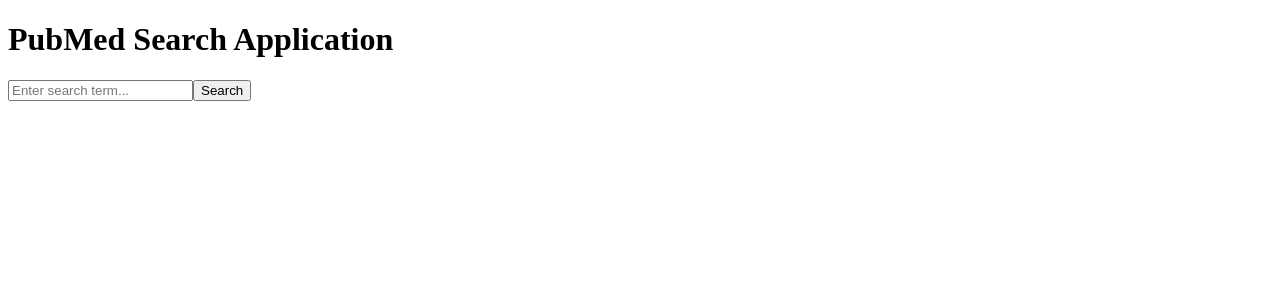
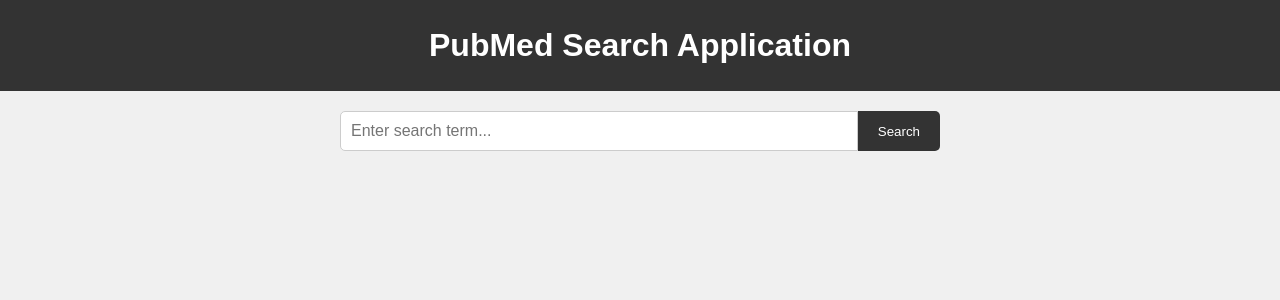
Before and after one commit to vivekdhameliya2/yale, a React (Create React App) app in the folder frontend/: page / in a window 1280 px wide. Shown: the top 300 px of the page. Built offline with nearby package versions, Linux system fonts and the light colour scheme.

Commit message:
added some style

```diff
--- a/frontend/src/App.js
+++ b/frontend/src/App.js
@@ -1,13 +1,18 @@
 import React, { useState } from 'react';
 import axios from 'axios';
+import "./styles.css" // Importing the CSS file
 import SearchBar from './components/SearchBar';
 import ResultsList from './components/ResultsList';
 import DetailedView from './components/DetailedView';
+import Pagination from './components/Pagination'; // Importing Pagination component
 
 function App() {
     const [results, setResults] = useState([]);  // Holds search results (list of IDs)
     const [selectedDetail, setSelectedDetail] = useState(null);  // Holds detailed data for a selected ID
     const [error, setError] = useState('');  // Error handling
+    const [currentPage, setCurrentPage] = useState(1); // Current page
+    const [totalPages, setTotalPages] = useState(0); // Total number of pages
+    const itemsPerPage = 4; // Number of items per page
 
     const handleSearch = async (query) => {
         setError('');
@@ -24,6 +29,8 @@ function App() {
             });
             if (response.data && response.data.idlist && response.data.idlist.length > 0) {
                 setResults(response.data.idlist.map(id => ({ id })));  // Assuming the server returns an array of IDs
+                setTotalPages(Math.ceil(response.data.idlist.length / itemsPerPage));
+                setCurrentPage(1); // Reset to first page after each search
             } else {
                 setError('No results found.');
                 setResults([]);
@@ -38,7 +45,6 @@ function App() {
     const fetchDetails = async (id) => {
         try {
             const response = await axios.get(`http://localhost:5000/api/details?ids=${id}`);
-          console.log("=-=-=-", response);
             setSelectedDetail(response.data[0]); // Assuming the API returns an array of one object
         } catch (error) {
             setError('Failed to fetch details.');
@@ -46,16 +52,23 @@ function App() {
         }
     };
 
+    const handlePageChange = (pageNumber) => {
+        setCurrentPage(pageNumber);
+    };
+
+    const startIndex = (currentPage - 1) * itemsPerPage;
+    const endIndex = currentPage * itemsPerPage;
 
     return (
         <div className="App">
-            <h1>PubMed Search Application</h1>
+            <h1 className="header">PubMed Search Application</h1>
             <SearchBar onSearch={handleSearch} />
             {error && <p style={{ color: 'red' }}>{error}</p>}
-            <ResultsList results={results} onSelectDetail={fetchDetails} />
-            {selectedDetail && <DetailedView details={selectedDetail} />}
+            <ResultsList results={results.slice(startIndex, endIndex)} onSelectDetail={fetchDetails} />
+            <Pagination currentPage={currentPage} totalPages={totalPages} onPageChange={handlePageChange} className="pagination" />
+            {selectedDetail && <DetailedView details={selectedDetail} className="detailed-view" />}
         </div>
     );
 }
 
-export default App;
+export default App;
--- a/frontend/src/components/DetailedView.js
+++ b/frontend/src/components/DetailedView.js
@@ -1,10 +1,11 @@
 import React from 'react';
+import '../styles.css';
 
 function DetailedView({ details }) {
-    if (!details) return <div>No detail data available.</div>;
+    if (!details) return <div className="detailed-view">No detail data available.</div>;
 
     return (
-        <div>
+        <div className="detailed-view">
             <h3>Publication Details</h3>
             <p><strong>Title:</strong> {details.Title !== "N/A" ? details.Title : "Title not available"}</p>
             <p><strong>Abstract:</strong> {details.Abstract !== "N/A" ? details.Abstract : "Abstract not available"}</p>
--- a/frontend/src/components/Pagination.js
+++ b/frontend/src/components/Pagination.js
@@ -1,17 +1,25 @@
 import React from 'react';
 
-function Pagination({ currentPage, totalPages, onPageChange }) {
-  const handlePageChange = (newPage) => {
-    onPageChange(newPage);
-  };
+const Pagination = ({ currentPage, totalPages, onPageChange }) => {
+    const pageNumbers = [];
 
-  return (
-    <div>
-      <button onClick={() => handlePageChange(currentPage - 1)}>Previous</button>
-      <span>Page {currentPage} of {totalPages}</span>
-      <button onClick={() => handlePageChange(currentPage + 1)}>Next</button>
-    </div>
-  );
-}
+    for (let i = 1; i <= totalPages; i++) {
+        pageNumbers.push(i);
+    }
+
+    return (
+        <nav>
+            <ul className='pagination'>
+                {pageNumbers.map(number => (
+                    <li key={number} className={currentPage === number ? 'active' : ''}>
+                        <a onClick={() => onPageChange(number)} href='!#' className='page-link'>
+                            {number}
+                        </a>
+                    </li>
+                ))}
+            </ul>
+        </nav>
+    );
+};
 
 export default Pagination;
--- a/frontend/src/components/ResultsList.js
+++ b/frontend/src/components/ResultsList.js
@@ -1,15 +1,18 @@
 import React from 'react';
 
-function ResultsList({ results, onSelectDetail }) {
+const ResultsList = ({ results, onSelectDetail }) => {
     return (
-        <ul>
-            {results.map(result => (
-                <li key={result.id} onClick={() => onSelectDetail(result.id)}>
-                    Article ID: {result.id}
-                </li>
-            ))}
-        </ul>
+        <div className="results-list">
+            <ul>
+                {results.map(result => (
+                    <li key={result.id}>
+                        <span>{result.id}</span>
+                        <button onClick={() => onSelectDetail(result.id)}>View Details</button>
+                    </li>
+                ))}
+            </ul>
+        </div>
     );
-}
+};
 
-export default ResultsList;
+export default ResultsList;
--- a/frontend/src/components/SearchBar.js
+++ b/frontend/src/components/SearchBar.js
@@ -1,27 +1,28 @@
 import React, { useState } from 'react';
+import '../styles.css'; // Import the CSS file
 
 function SearchBar({ onSearch }) {
-  const [input, setInput] = useState('');  // State to store the input from the user
+  const [input, setInput] = useState('');
 
   const handleSubmit = (e) => {
-    e.preventDefault();  // Prevent the default form submit behavior
+    e.preventDefault();
     if (input.trim() === '') {
-      alert('Please enter a valid search query.');  // Basic validation to ensure input is not empty
+      alert('Please enter a valid search query.');
       return;
     }
-    onSearch(input);  // Call the onSearch function passed from the parent component with the user input
-    setInput('');  // Optionally clear the input after search
+    onSearch(input);
   };
 
   return (
-    <form onSubmit={handleSubmit}>
+    <form onSubmit={handleSubmit} className="search-bar">
       <input
         type="text"
         value={input}
-        onChange={(e) => setInput(e.target.value)}  // Update the state with the user input on change
+        onChange={(e) => setInput(e.target.value)}
         placeholder="Enter search term..."
+        className="search-input"
       />
-      <button type="submit">Search</button>
+      <button type="submit" className="search-button">Search</button>
     </form>
   );
 }
--- /dev/null
+++ b/frontend/src/styles.css
@@ -0,0 +1,121 @@
+/* Reset styles */
+* {
+    box-sizing: border-box;
+    margin: 0;
+    padding: 0;
+}
+
+/* Body styles */
+body {
+    font-family: Arial, sans-serif;
+    background-color: #f0f0f0;
+    color: #333;
+    line-height: 1.6;
+}
+
+/* Header styles */
+.header {
+    background-color: #333;
+    color: #fff;
+    padding: 20px;
+    text-align: center;
+}
+
+/* SearchBar styles */
+.search-bar {
+    margin: 20px auto;
+    max-width: 600px;
+    display: flex;
+}
+
+.search-bar input[type="text"] {
+    width: 100%;
+    padding: 10px;
+    font-size: 16px;
+    border: 1px solid #ccc;
+    border-radius: 5px 0 0 5px;
+    margin-bottom: 10px;
+}
+
+.search-bar button {
+    padding: 10px 20px;
+    background-color: #333;
+    color: #fff;
+    border: none;
+    border-radius: 0 5px 5px 0;
+    cursor: pointer;
+    height: 40px; /* Set the height to match the search input */
+}
+
+.search-bar button:hover {
+    background-color: #555;
+}
+
+/* ResultsList styles */
+.results-list {
+    list-style: none;
+    padding: 0;
+    margin-left: 20%;
+    margin-right: 20%;
+}
+
+.results-list li {
+    background-color: #fff;
+    border: 1px solid #ccc;
+    margin-bottom: 10px;
+    padding: 15px;
+    display: flex;
+    justify-content: space-between;
+    align-items: center;
+}
+
+.results-list li button {
+    padding: 8px 15px;
+    background-color: #333;
+    color: #fff;
+    border: none;
+    border-radius: 5px;
+    cursor: pointer;
+}
+
+.results-list li button:hover {
+    background-color: #555;
+}
+
+.results-list li span {
+    font-size: 20px;
+    font-weight: bold;
+}
+
+.results-list li button,
+.results-list li span {
+    flex: 0.2;
+    margin-right: 10px;
+}
+
+/* Pagination styles */
+.pagination {
+    display: flex;
+    justify-content: center; /* Center the items horizontally */
+    align-items: center;
+    list-style: none;
+    padding: 0;
+}
+
+.pagination li {
+    margin-right: 5px;
+}
+
+.pagination li a {
+    text-decoration: none;
+    padding: 5px 10px;
+    background-color: #f0f0f0;
+    color: #333;
+    border: 1px solid #ccc;
+    cursor: pointer;
+}
+
+.pagination li.active a {
+    background-color: #333;
+    color: #fff;
+}
```
Also changed, not shown: 1 other file (tests, documents, lock files or other folders). Lines whose indentation alone changed are shown as unchanged.
